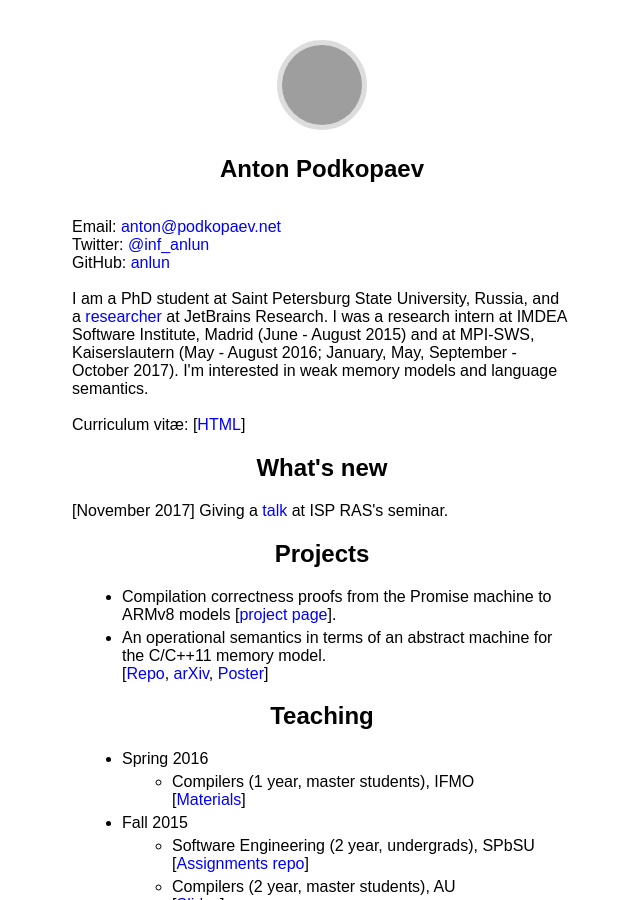
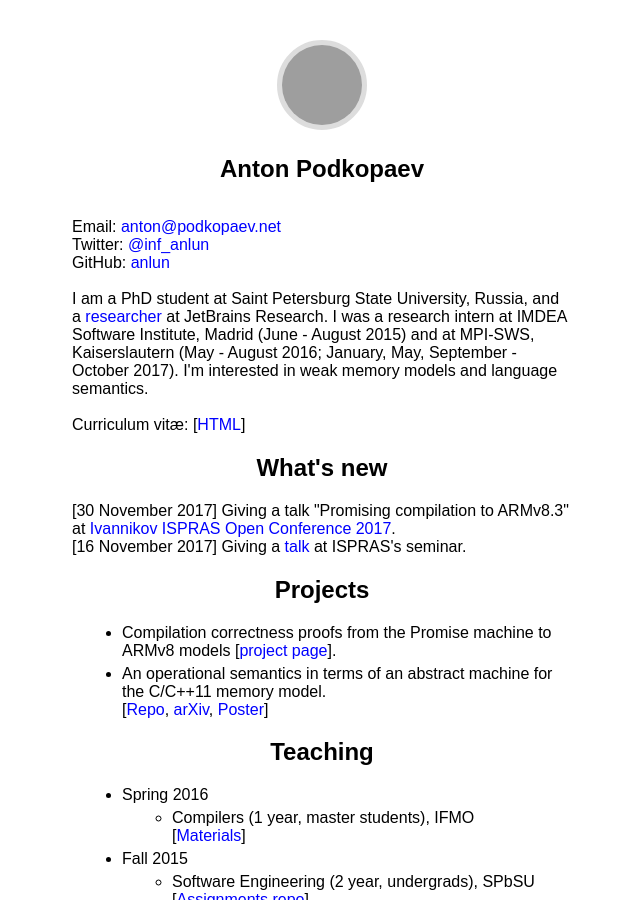
Before and after one commit to anlun/anlun.github.io, a Jekyll site: the page built from index.html, in a window 1280 px wide and 900 px high, cut to the strip 0-900 px from the top of the window. Shown: the whole strip, without its empty margins (318-958 px from the left). Built offline with Jekyll 4.4.1, drawn with Linux system fonts in a browser that asks for light colours; some web fonts are replaced; grey boxes are pictures that could not be loaded.

Commit message:
ISPRAS Open news.

```diff
--- a/index.html
+++ b/index.html
@@ -41,7 +41,9 @@ Curriculum vitæ: [<a href="cv">HTML</a>]
 <div class="divider"></div>
 <section>
   <center><h1> What's new </h1></center>
-         [November 2017] Giving a <a href="http://sdat.ispras.ru/en/2017/10/16-%D0%BD%D0%BE%D1%8F%D0%B1%D1%80%D1%8F-%D0%9E%D0%BF%D0%B5%D1%80%D0%B0%D1%86%D0%B8%D0%BE%D0%BD%D0%BD%D1%8B%D0%B5-%D0%BC%D0%B5%D1%82%D0%BE%D0%B4%D1%8B-%D0%B2-%D0%BF%D1%80%D0%B8%D0%BB%D0%BE%D0%B6%D0%B5/">talk</a> at ISP RAS's seminar.
+         [30 November 2017] Giving a talk "Promising compilation to ARMv8.3" at <a href="http://www.isprasopen.ru/en/">Ivannikov ISPRAS Open Conference 2017</a>.
+         <br />
+         [16 November 2017] Giving a <a href="http://sdat.ispras.ru/en/2017/10/16-%D0%BD%D0%BE%D1%8F%D0%B1%D1%80%D1%8F-%D0%9E%D0%BF%D0%B5%D1%80%D0%B0%D1%86%D0%B8%D0%BE%D0%BD%D0%BD%D1%8B%D0%B5-%D0%BC%D0%B5%D1%82%D0%BE%D0%B4%D1%8B-%D0%B2-%D0%BF%D1%80%D0%B8%D0%BB%D0%BE%D0%B6%D0%B5/">talk</a> at ISPRAS's seminar.
 </section>
 
 <div class="divider"></div>
```
